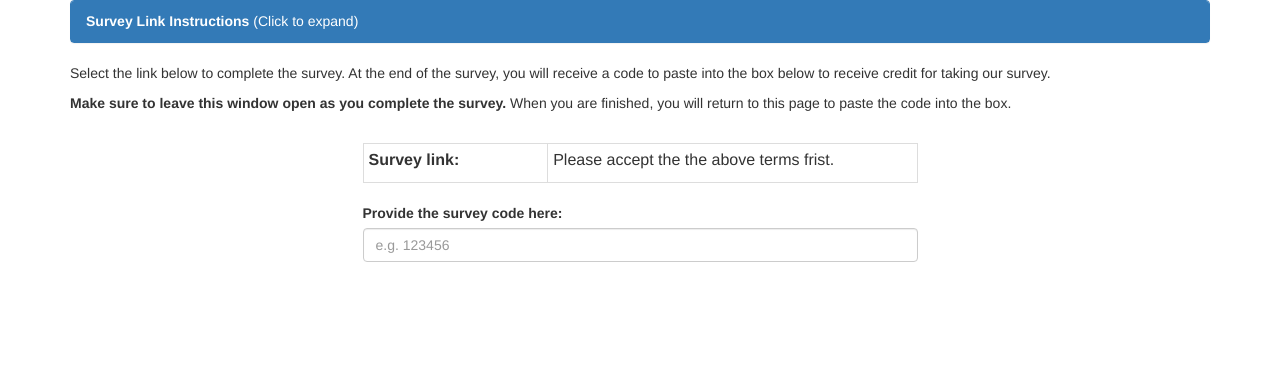
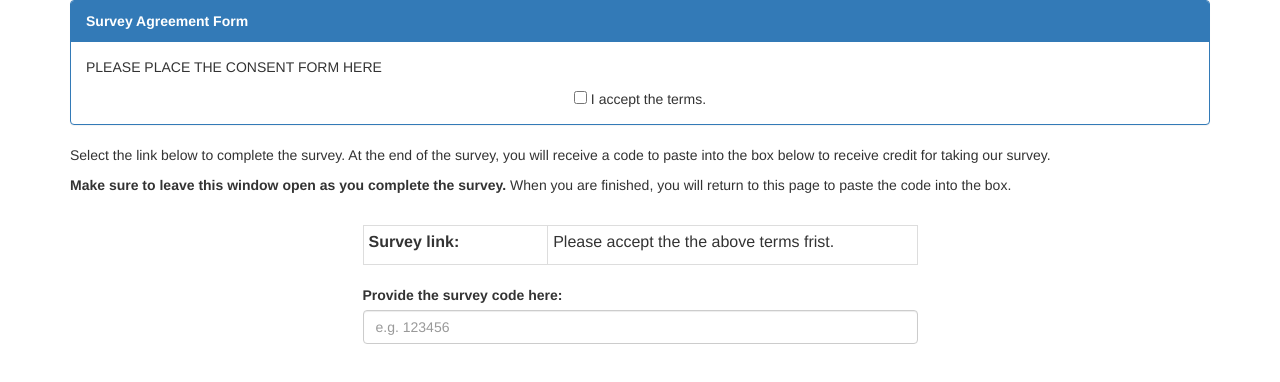
Before and after one commit to Tiger-0512/mturk-template-for-survey-with-consent, a plain HTML site: page index.html in a window 1280 px wide. Drawn offline with nearby package versions, Linux system fonts and the light colour scheme.

Commit message:
Remove the collapsible box

```diff
--- a/index.html
+++ b/index.html
@@ -8,14 +8,14 @@
     <div class="row">
         <div class="col-xs-12 col-md-12">
             <div class="panel panel-primary">
-                <!-- WARNING: the ids "collapseTrigger" and "instructionBody" are being used to enable expand/collapse feature -->
-                <a class="panel-heading" href="javascript:void(0);" id="collapseTrigger"> <strong>Survey Link
-                        Instructions</strong> <span class="collapse-text">(Click to expand)</span> </a>
-                <div class="panel-body" id="instructionBody">
-                    <!-- <div class="panel-body"> -->
+                <div class="panel-heading">
+                    <strong>Survey Agreement Form</strong>
+                </div>
+                <div class="panel-body">
 
                     <!-- Please place the consent form here-->
                     <p>PLEASE PLACE THE CONSENT FORM HERE</p>
+
                     <div style="text-align: center;">
                         <input type="checkbox" id="consent" value="accept"> I accept the terms.
                     </div>
@@ -107,24 +107,6 @@
 
 <!-- Open internal javascript -->
 <script>
-    $(document).ready(function () {
-        // Instructions expand/collapse
-        var content = $('#instructionBody');
-        var trigger = $('#collapseTrigger');
-        content.hide();
-        $('.collapse-text').text('(Click to expand)');
-        trigger.click(function () {
-            content.toggle();
-            var isVisible = content.is(':visible');
-            if (isVisible) {
-                $('.collapse-text').text('(Click to collapse)');
-            } else {
-                $('.collapse-text').text('(Click to expand)');
-            }
-        });
-        // end expand/collapse
-    });
-
     const checkAcceptance = () => {
         var acceptanceState = consent.checked;
         var linkToSurvey = document.getElementById("urlToSurvey");
```
